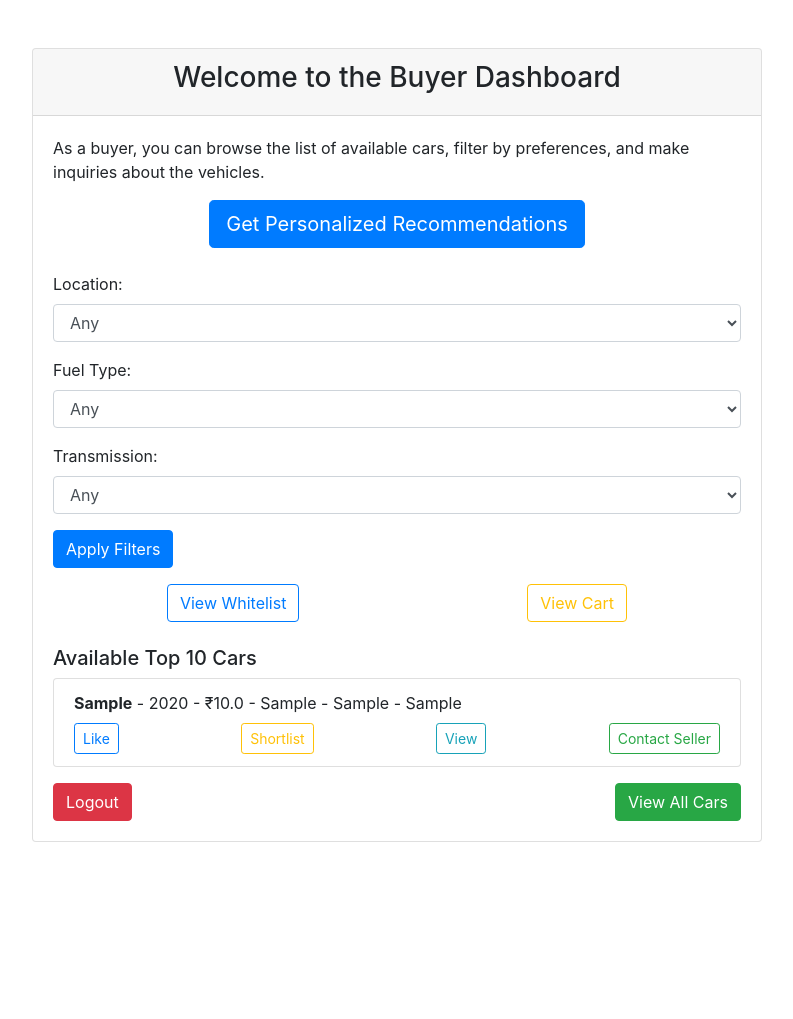
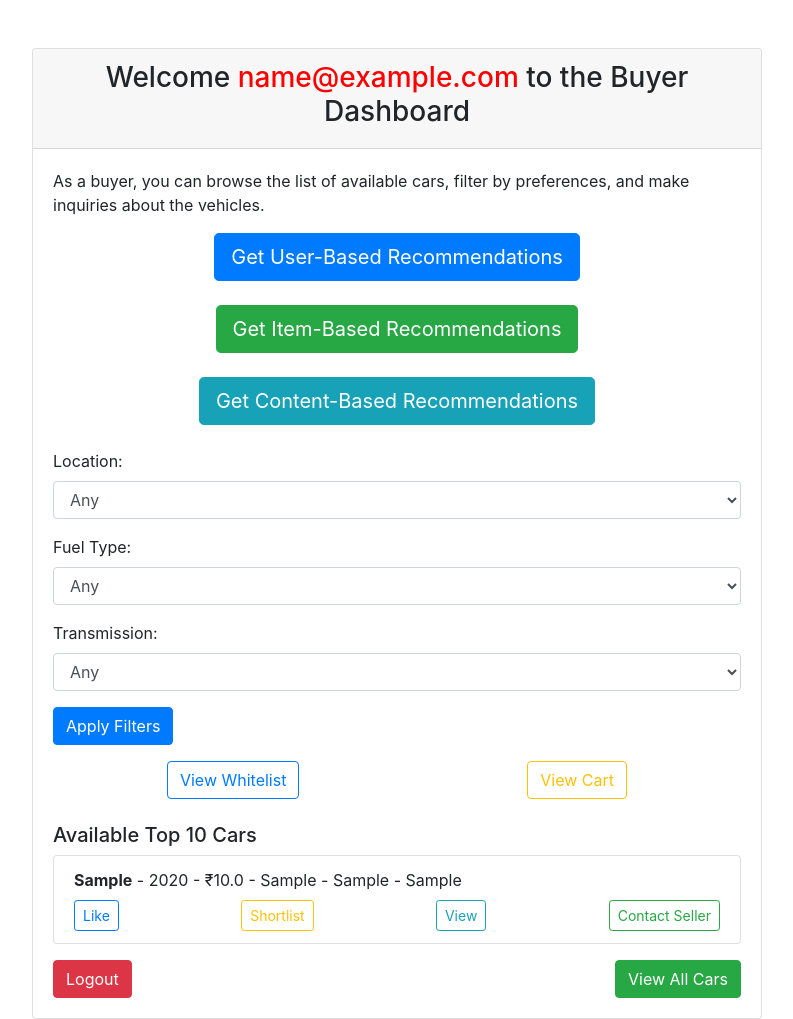
Before and after one commit to Piyush1716/Car-Recommendation, a Flask app: page /buyer_dashboard in a window 1280 px wide. Shown: the whole page, without its empty margins (243-1036 px from the left). Before the commit the page ends 842 px from the top, so only its background shows below. Run offline with Flask 3, Linux system fonts and the light colour scheme; the visitor is signed in with stand-in values (Sample User, id 1); tables that the repository leaves empty hold one stand-in row (values such as "Sample post"); some libraries are stand-ins or nearby versions.

Commit message:
content based recommendations

```diff
--- a/app.py
+++ b/app.py
@@ -3,6 +3,8 @@ from flask_sqlalchemy import SQLAlchemy
 import pandas as pd
 from flask_mail import Message, Mail
 from sklearn.metrics.pairwise import cosine_similarity
+from sklearn.preprocessing import StandardScaler, OneHotEncoder
+from sklearn.compose import ColumnTransformer
 
 app = Flask(__name__)
 app.secret_key = 'your_secret_key'
@@ -102,6 +104,10 @@ def login():
 # Buyers dashboard
 @app.route('/buyer_dashboard', methods=['GET', 'POST'])
 def buyer_dashboard():
+    if 'email' not in session:
+        # If no user is logged in, redirect to login page
+        return redirect(url_for('login'))
+
     # Query all cars and convert to Pandas DataFrame
     cars_query = Car.query.all()
     cars_list = [
@@ -150,11 +156,15 @@ def buyer_dashboard():
         cars=cars,
         locations=locations,
         fuel_types=fuel_types,
-        transmissions=transmissions
+        transmissions=transmissions,
+        email = session['email']
     )
 # To View all Cars
 @app.route('/cars', methods=['GET'])
 def cars():
+    if 'email' not in session:
+        return redirect(url_for('login'))
+
     # Query the cars table
     cars = Car.query.all()
 
@@ -164,6 +174,8 @@ def cars():
 # Contect seller via Email
 @app.route('/contact_seller', methods=['POST'])
 def contact_seller():
+    if 'email' not in session:
+        return redirect(url_for('login'))
 
     buyer_email = session['email']
     seller_email = request.form['seller_email']
@@ -453,6 +465,100 @@ def item_based_recommendations():
     recommended_cars = Car.query.filter(Car.id.in_(recommended_car_ids)).all()
 
     return render_template('recommendations.html', cars=recommended_cars)
+'''
+        3. content based recommendations
+1. fetch cars that user has interacted
+2. convert attributes into a formate that is suitable for calculations
+3. numerical -> standard scaler   categorical -> one hot encoder
+4. cosine similarity btw cars.
+5. For each car the user interacted with, aggregate similarity scores with other cars.
+    Exclude cars the user has already interacted with.
+    Recommend cars with the highest similarity scores.
+'''
+
+@app.route('/content_based_recommendations', methods=['GET'])
+def content_based_recommendations():
+    if 'email' not in session:
+        flash("Please log in to get recommendations.", "warning")
+        return redirect(url_for('login'))
+
+    user_email = session['email']
+
+    # Step 1: Fetch user interaction data
+    user_interactions = UserCarInteraction.query.filter_by(user_email=user_email).all()
+    if not user_interactions:
+        flash("No interaction data available for recommendations.", "info")
+        return redirect(url_for('buyer_dashboard'))
+
+    # Get IDs of cars the user has interacted with
+    interacted_car_ids = [interaction.car_id for interaction in user_interactions]
+
+    # Step 2: Fetch attributes of all cars and convert to a DataFrame
+    cars = Car.query.all()
+    car_data = [
+        {
+            'id': car.id,
+            'brand_class': car.brand_class,
+            'fuel_type': car.fuel_type,
+            'transmission': car.transmission,
+            'mileage': car.mileage,
+            'price': car.price,
+            'kilometers_driven': car.kilometers_driven,
+            'engine': car.engine,
+            'power': car.power,
+            'seats': car.seats,
+            'age_of_car': car.ageofcar
+        }
+        for car in cars
+    ]
+    car_df = pd.DataFrame(car_data)
+
+    # Step 3: Preprocess data
+
+    # Define categorical and numerical columns
+    categorical_cols = ['brand_class', 'fuel_type', 'transmission']
+    numerical_cols = ['mileage', 'price', 'kilometers_driven', 'engine', 'power', 'seats', 'age_of_car']
+
+    # One-hot encode categorical columns and scale numerical columns
+    preprocessor = ColumnTransformer(
+        transformers=[
+            ('num', StandardScaler(), numerical_cols),
+            ('cat', OneHotEncoder(), categorical_cols)
+        ]
+    )
+
+    car_features = preprocessor.fit_transform(car_df[categorical_cols + numerical_cols])
+
+    # Step 4: Compute similarity matrix
+    similarity_matrix = cosine_similarity(car_features)
+
+    # Convert similarity matrix to a DataFrame for easier manipulation
+    similarity_df = pd.DataFrame(similarity_matrix, index=car_df['id'], columns=car_df['id'])
+
+    # Step 5: Generate recommendations based on user interactions
+    def recommend_similar_cars(interacted_car_ids, num_recommendations=5):
+        # Aggregate similarity scores for all interacted cars
+        similar_cars_scores = pd.Series(dtype=float)
+        for car_id in interacted_car_ids:
+            if car_id in similarity_df.index:
+                similar_cars_scores = similar_cars_scores.add(similarity_df[car_id], fill_value=0)
+
+        # Exclude cars the user has already interacted with
+        similar_cars_scores = similar_cars_scores.drop(index=interacted_car_ids, errors='ignore')
+
+        # Return top recommended car IDs
+        return similar_cars_scores.nlargest(num_recommendations).index.tolist()
+
+    recommended_car_ids = recommend_similar_cars(interacted_car_ids)
+
+    # Step 6: Fetch details of recommended cars
+    if not recommended_car_ids:
+        flash("No recommendations available at this time.", "info")
+        return redirect(url_for('buyer_dashboard'))
+
+    recommended_cars = Car.query.filter(Car.id.in_(recommended_car_ids)).all()
+
+    return render_template('recommendations.html', cars=recommended_cars)
 
 
 # Placeholder route for seller dashboard
--- a/templates/buyer_dashboard.html
+++ b/templates/buyer_dashboard.html
@@ -12,7 +12,7 @@
             <div class="col-md-8">
                 <div class="card">
                     <div class="card-header text-center">
-                        <h3>Welcome to the Buyer Dashboard</h3>
+                        <h3>Welcome <span style="color: red;">{{ email }}</span> to the Buyer Dashboard</h3>
                         {% with messages = get_flashed_messages(with_categories=true) %}
                             {% if messages %}
                                 <div class="mt-3">
@@ -33,7 +33,13 @@
 
                         <!-- Highlighted Recommendation Feature -->
                         <div class="text-center mb-4">
-                            <a href="/recommendations" class="btn btn-lg btn-primary">Get Personalized Recommendations</a>
+                            <a href="/recommendations" class="btn btn-lg btn-primary">Get User-Based Recommendations</a>
+                        </div>
+                        <div class="text-center mb-4">
+                            <a href="/item_based_recommendations" class="btn btn-lg btn-success">Get Item-Based Recommendations</a>
+                        </div>
+                        <div class="text-center mb-4">
+                            <a href="/content_based_recommendations" class="btn btn-lg btn-info">Get Content-Based Recommendations</a>
                         </div>
 
                         <!-- Filter Form -->
```
